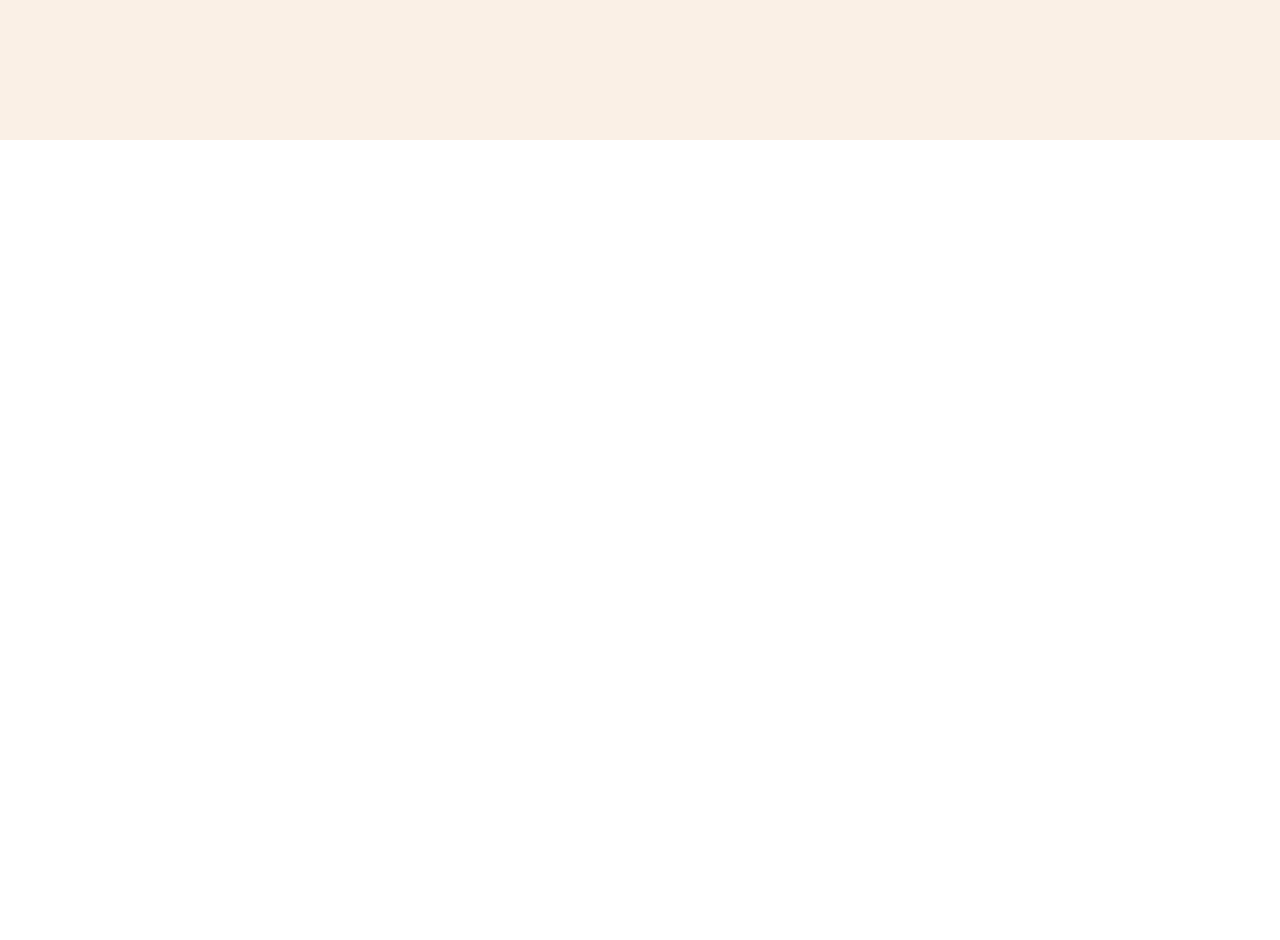
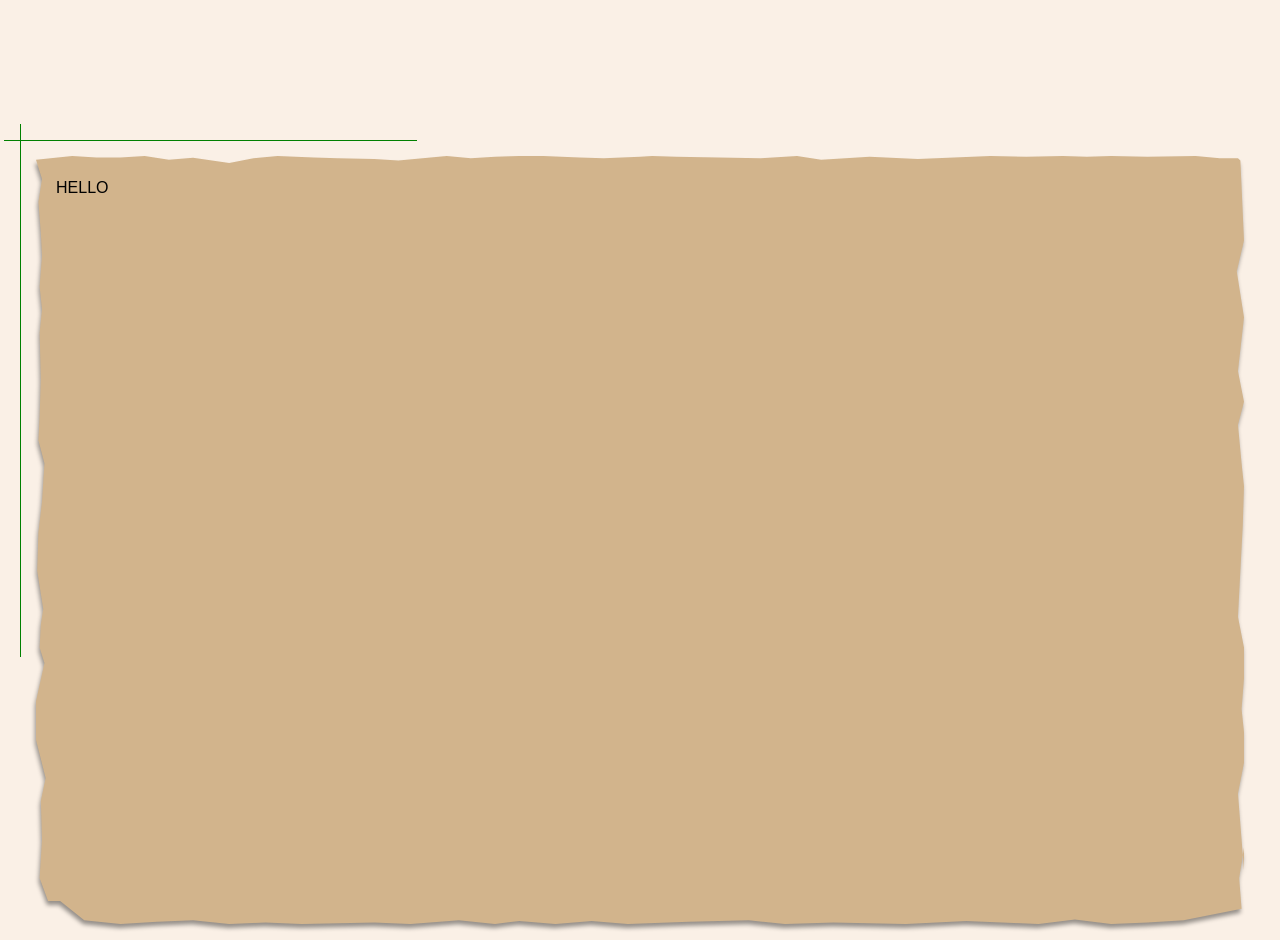
Before and after one commit to saelsa/dubois-project, a SvelteKit app: page / in a window 1280 px wide. Shown: the part 660-1600 px from the top of the page. Before the commit the page ends 800 px from the top, so only its background shows below. Built offline with nearby package versions, Linux system fonts and the light colour scheme; a web font is replaced by a local one.

Commit message:
Create plate component

```diff
--- /dev/null
+++ b/src/components/Plate.svelte
@@ -0,0 +1,139 @@
+<script>
+</script>
+
+<div class="flex h-full w-full flex-1 relative contentMain">
+	<div class="contentBox">
+		<slot />
+	</div>
+</div>
+
+<style>
+	.contentMain {
+		filter: drop-shadow(-1px 4px 2px rgba(0, 0, 0, 0.4));
+	}
+
+	.contentBox {
+		height: auto;
+		overflow: hidden;
+		width: 100%;
+		padding: 20px;
+		background: #d2b48c;
+		clip-path: polygon(
+			0% 0.5%,
+			3% 0,
+			5% 0.2%,
+			7% 0.2%,
+			9% 0%,
+			11% 0.5%,
+			13% 0.22%,
+			16% 0.9%,
+			18% 0.3%,
+			20% 0,
+			23% 0.21%,
+			25% 0.3%,
+			28% 0.4%,
+			30% 0.6%,
+			32% 0.3%,
+			34% 0%,
+			36% 0.3%,
+			38% 0.1%,
+			40% 0,
+			42% 0,
+			45% 0.2%,
+			47% 0.3%,
+			50% 0.1%,
+			51% 0,
+			53% 0.1%,
+			60% 0.3%,
+			63% 0,
+			65% 0.5%,
+			67% 0.3%,
+			69% 0.1%,
+			73% 0.4%,
+			76% 0.2%,
+			79% 0,
+			82% 0.1%,
+			85% 0,
+			87% 0.1%,
+			89% 0,
+			92% 0.1%,
+			96% 0,
+			98% 0.3%,
+			99.5% 0.3%,
+			99.7% 0.6%,
+			100% 11%,
+			99.4% 15%,
+			100% 21%,
+			99.5% 28%,
+			100% 32%,
+			99.5% 35%,
+			99.8% 40%,
+			100% 43%,
+			99.9% 48%,
+			99.5% 60%,
+			100% 64%,
+			100% 68%,
+			99.8% 72%,
+			100% 75%,
+			100% 79%,
+			99.5% 83%,
+			100% 93%,
+			100% 90%,
+			99.6% 94%,
+			99.8% 98%,
+			95% 99.5%,
+			92% 99.8%,
+			89% 100%,
+			86% 99.4%,
+			83% 100%,
+			77% 99.6%,
+			72% 100%,
+			66% 99.8%,
+			62% 100%,
+			59% 99.5%,
+			54% 99.7%,
+			49% 100%,
+			46% 99.6%,
+			43% 100%,
+			40% 99.6%,
+			38% 100%,
+			35% 99.5%,
+			31% 100%,
+			28% 99.8%,
+			25% 99.9%,
+			22% 100%,
+			19% 99.8%,
+			16% 100%,
+			13% 99.5%,
+			10% 99.7%,
+			7% 100%,
+			4% 99.5%,
+			2% 97%,
+			1% 97%,
+			0.3% 94%,
+			0.5% 89%,
+			0.4% 84%,
+			0.8% 81%,
+			0 76%,
+			0 71%,
+			0.7% 66%,
+			0.3% 64%,
+			0.4% 61%,
+			0.6% 59%,
+			0.1% 54%,
+			0.2% 49%,
+			0.5% 45%,
+			0.7% 40%,
+			0.2% 37%,
+			0.3% 34%,
+			0.4% 29%,
+			0.3% 23%,
+			0.5% 20%,
+			0.3% 17%,
+			0.5% 13%,
+			0.4% 10%,
+			0.2% 6%,
+			0.5% 3%
+		);
+	}
+</style>
--- a/src/components/Section.svelte
+++ b/src/components/Section.svelte
@@ -2,7 +2,7 @@
     export let id
 </script>
 
-<section id={id} class={'min-h-screen flex flex-col px-4 '}>
+<section id={id} class={'min-h-screen flex flex-col px-5 '}>
   <div class="flex flex-col flex-1 max-w-[1400px] mx-auto w-full">
     <slot />
   </div>
--- /dev/null
+++ b/src/pages/Green.svelte
@@ -0,0 +1,13 @@
+<script>
+	import Plate from '../components/Plate.svelte';
+	import Section from '../components/Section.svelte';
+</script>
+
+<Section id="green">
+	<div class="flex flex-1 relative p-4">
+		<div class="absolute top-0 left-0 w-1/3 h-[1px] bg-[#008000] -translate-x-4"></div>
+		<div class="absolute top-0 left-0 h-2/3 w-[1px] bg-[#008000] -translate-y-4"></div>
+
+		<div class="grid grid-cols-1 gap-4 w-full"><Plate><h2>Hello</h2></Plate></div>
+	</div>
+</Section>
--- a/src/routes/+page.svelte
+++ b/src/routes/+page.svelte
@@ -1,8 +1,10 @@
 <script>
 	import Section from '../components/Section.svelte';
+	import Green from '../pages/Green.svelte';
 	import Hero from '../pages/Hero.svelte';
 </script>
 
 <main class="bg-[#faf0e6]">
 	<Hero />
+	<Green />
 </main>
```
